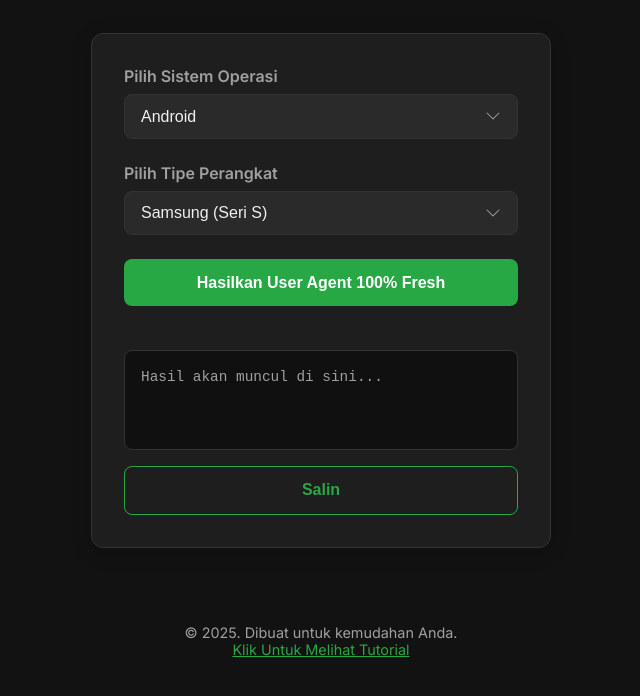
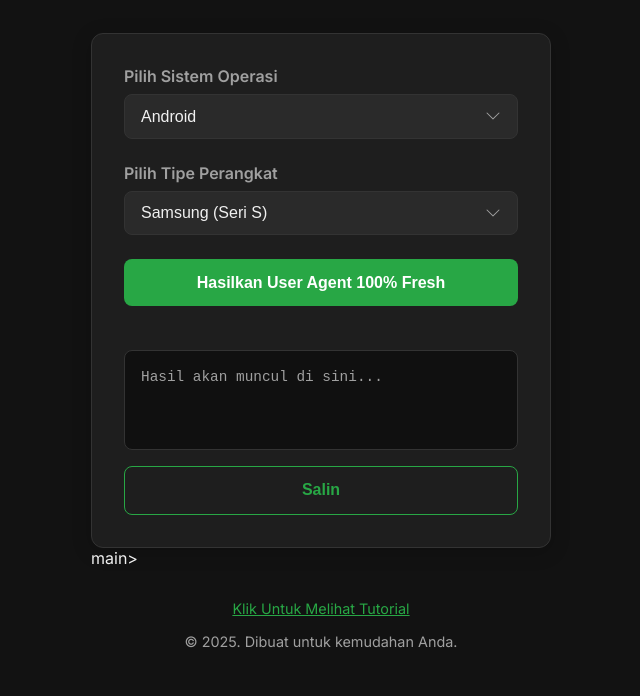
Before and after one commit to bangdit28/user-agent, a plain HTML site: page index.html in a window 1280 px wide. Shown: the part 94-790 px from the top of the page, without its empty margins (319-959 px from the left). Drawn offline with Linux system fonts and the light colour scheme.

Commit message:
Update index.html

```diff
--- a/index.html
+++ b/index.html
@@ -7,7 +7,7 @@
 
     <!-- Google Fonts -->
     <link rel="preconnect" href="https://fonts.googleapis.com">
-    <link rel="preconnect" href="https://fonts.gstatic" crossorigin>
+    <link rel="preconnect" href="https://fonts.gstatic.com" crossorigin>
     <link href="https://fonts.googleapis.com/css2?family=Inter:wght@400;600;700&display=swap" rel="stylesheet">
 
     <!-- Hubungkan ke File CSS -->
@@ -36,17 +36,17 @@
                 <button id="copyBtn" class="btn btn-secondary" style="margin-top: 1rem;">Salin</button>
             </div>
         </div>
-    </main>
+    main>
 
     <footer class="footer">
+        <!-- POSISI TUTORIAL DIPERBAIKI -->
+        <a id="openTutorialBtn" class="tutorial-link">Klik Untuk Melihat Tutorial</a>
         <p>&copy; 2025. Dibuat untuk kemudahan Anda.</p>
-        <!-- Tombol Tutorial (BAGIAN BARU) -->
-        <a id="openTutorialBtn" class="tutorial-link">Klik Untuk Melihat Tutorial</a>
     </footer>
 
     <div id="copyFeedback" class="copy-feedback">Tersalin ke clipboard!</div>
 
-    <!-- MODAL UNTUK VIDEO TUTORIAL (BAGIAN BARU) -->
+    <!-- MODAL UNTUK VIDEO TUTORIAL -->
     <div id="tutorialModal" class="modal">
         <div class="modal-content">
             <span class="close-btn">&times;</span>
```
